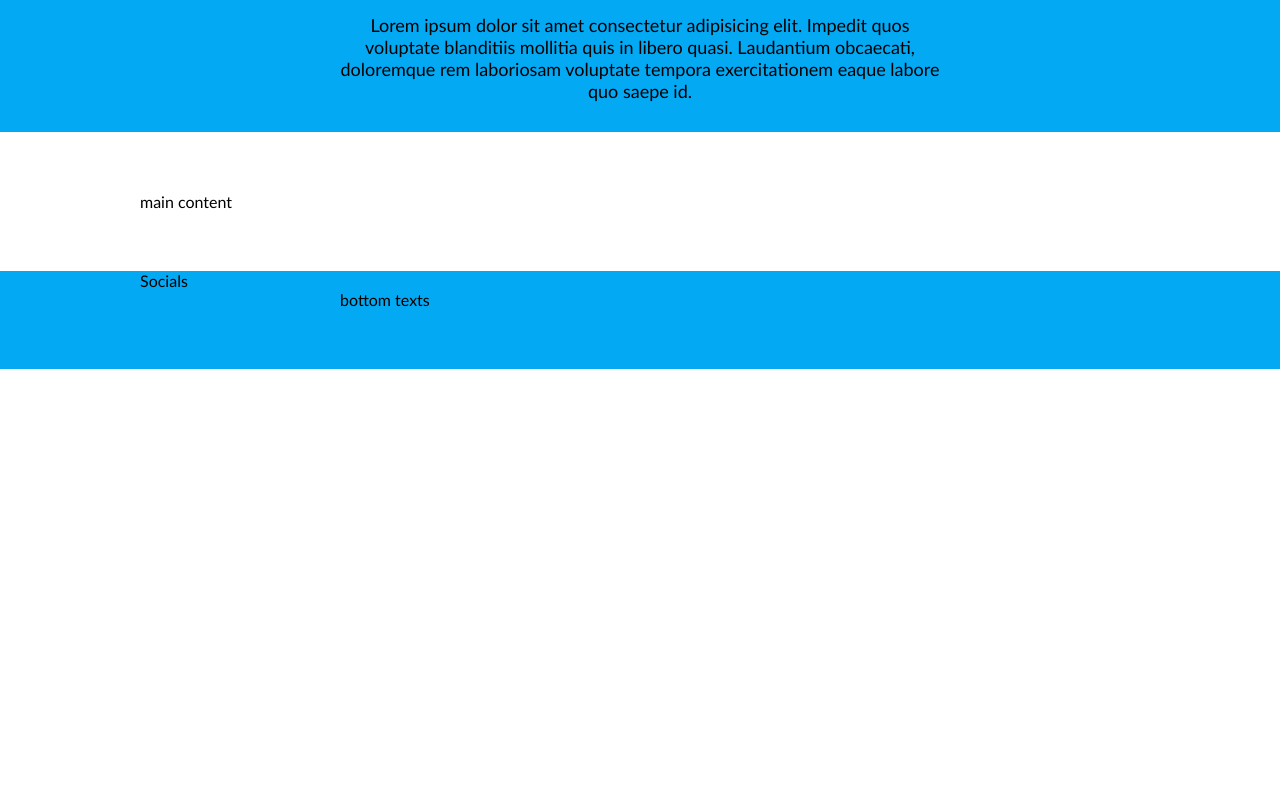
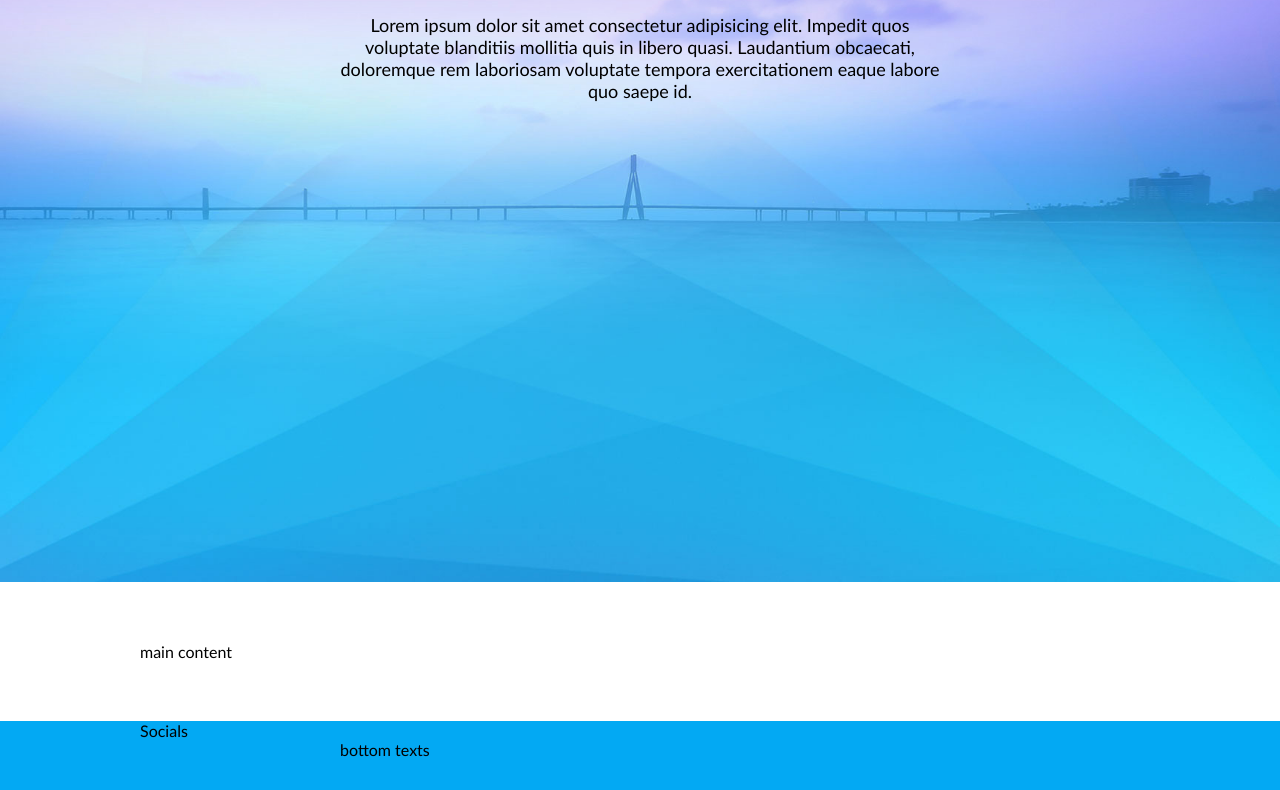
Before and after one commit to Spectatour/05-coming-soon, a website: page index.html in a window 1280 px wide. Shown: the part 218-1008 px from the top of the page. Before the commit the page ends 800 px from the top, so only its background shows below. Drawn offline with Linux system fonts and the light colour scheme.

Commit message:
Hero background#8

```diff
--- a/css/pages/home.css
+++ b/css/pages/home.css
@@ -8,7 +8,13 @@
 
 /* hero */
 .hero {
+    min-height: 100vh;
     padding-bottom: 30px;
+    background-image: url(../../img/banner.jpg);
+    background-position: fixed;
+    background-repeat: no-repeat;
+    background-size: cover;
+    background-position: center;
 }
 
 .hero > .short-row {
```
Also changed, not shown: img/banner.jpg (added).
